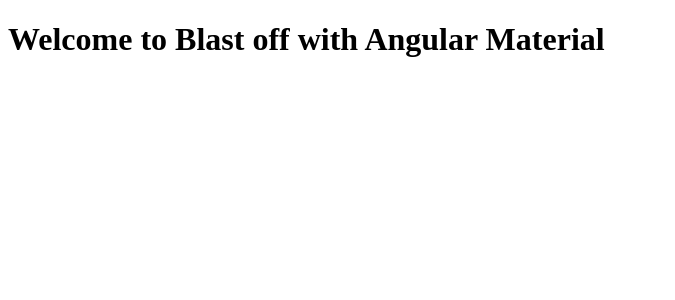
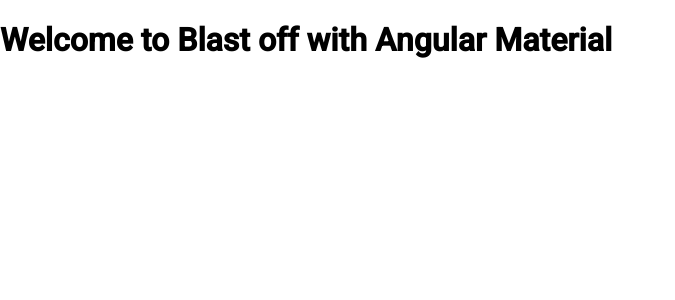
Before and after one commit to rnocc/blast-off-with-am, an Angular app: page / in a window 1280 px wide. Shown: the top 300 px of the page, without its empty margins (0-675 px from the left). Built offline with nearby package versions, Linux system fonts and the light colour scheme.

Commit message:
ng add @angular/material

```diff
--- a/angular.json
+++ b/angular.json
@@ -23,6 +23,7 @@
               "src/assets"
             ],
             "styles": [
+              "./node_modules/@angular/material/prebuilt-themes/deeppurple-amber.css",
               "src/styles.css"
             ],
             "scripts": [],
@@ -80,6 +81,7 @@
             "tsConfig": "src/tsconfig.spec.json",
             "karmaConfig": "src/karma.conf.js",
             "styles": [
+              "./node_modules/@angular/material/prebuilt-themes/deeppurple-amber.css",
               "src/styles.css"
             ],
             "scripts": [],
--- a/package.json
+++ b/package.json
@@ -12,14 +12,17 @@
   "private": true,
   "dependencies": {
     "@angular/animations": "~7.2.0",
+    "@angular/cdk": "~7.3.7",
     "@angular/common": "~7.2.0",
     "@angular/compiler": "~7.2.0",
     "@angular/core": "~7.2.0",
     "@angular/forms": "~7.2.0",
+    "@angular/material": "~7.3.7",
     "@angular/platform-browser": "~7.2.0",
     "@angular/platform-browser-dynamic": "~7.2.0",
     "@angular/router": "~7.2.0",
     "core-js": "^2.5.4",
+    "hammerjs": "^2.0.8",
     "lodash": "^4.17.11",
     "rxjs": "~6.3.3",
     "tslib": "^1.9.0",
--- a/src/app/app.module.ts
+++ b/src/app/app.module.ts
@@ -2,13 +2,15 @@
 import { NgModule } from '@angular/core';
 
 import { AppComponent } from './app.component';
+import { BrowserAnimationsModule } from '@angular/platform-browser/animations';
 
 @NgModule({
   declarations: [
     AppComponent
   ],
   imports: [
-    BrowserModule
+    BrowserModule,
+    BrowserAnimationsModule
   ],
   providers: [],
   bootstrap: [AppComponent]
--- a/src/index.html
+++ b/src/index.html
@@ -7,6 +7,8 @@
 
   <meta name="viewport" content="width=device-width, initial-scale=1">
   <link rel="icon" type="image/x-icon" href="favicon.ico">
+  <link href="https://fonts.googleapis.com/css?family=Roboto:300,400,500" rel="stylesheet">
+  <link href="https://fonts.googleapis.com/icon?family=Material+Icons" rel="stylesheet">
 </head>
 <body>
   <app-root></app-root>
--- a/src/main.ts
+++ b/src/main.ts
@@ -1,3 +1,4 @@
+import 'hammerjs';
 import { enableProdMode } from '@angular/core';
 import { platformBrowserDynamic } from '@angular/platform-browser-dynamic';
 
--- a/src/styles.css
+++ b/src/styles.css
@@ -1 +1,4 @@
 /* You can add global styles to this file, and also import other style files */
+
+html, body { height: 100%; }
+body { margin: 0; font-family: Roboto, "Helvetica Neue", sans-serif; }
```
Also changed, not shown: 1 other file (tests, documents, lock files or other folders).
